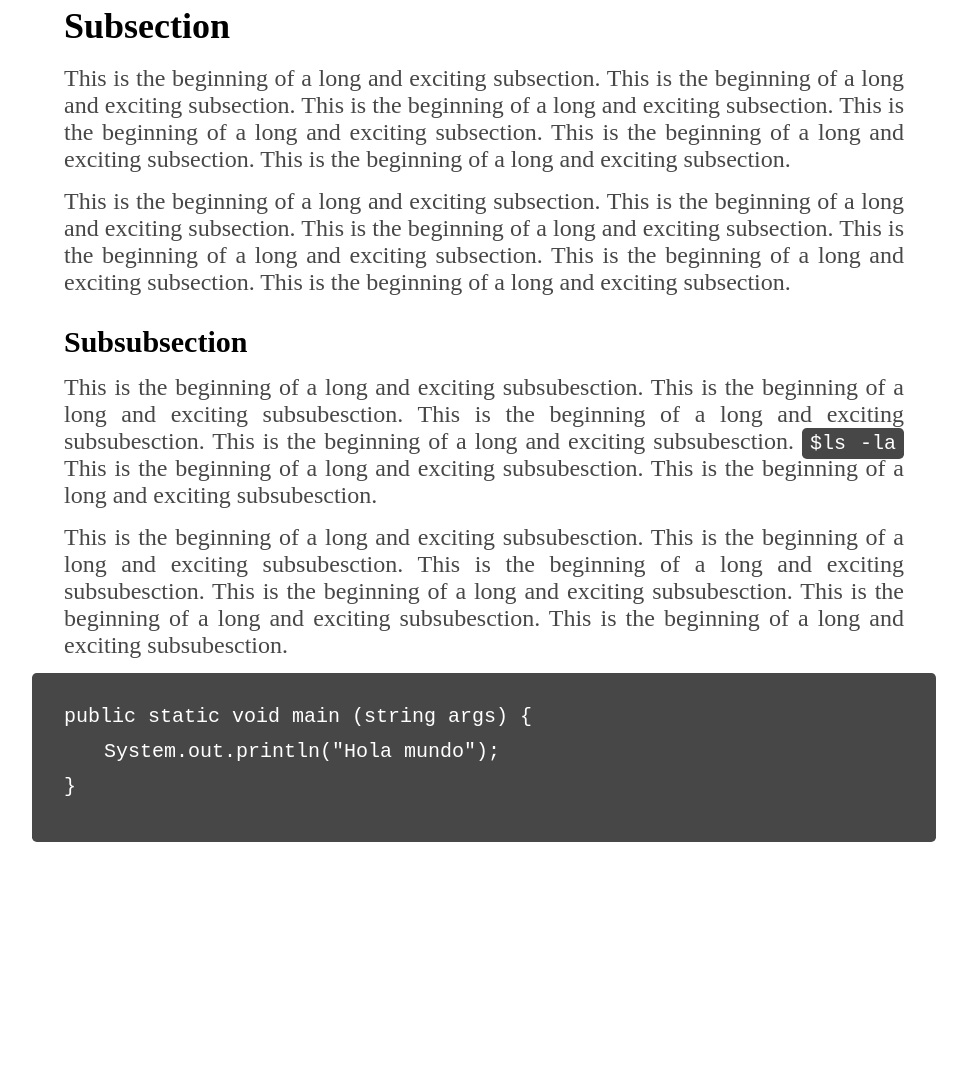
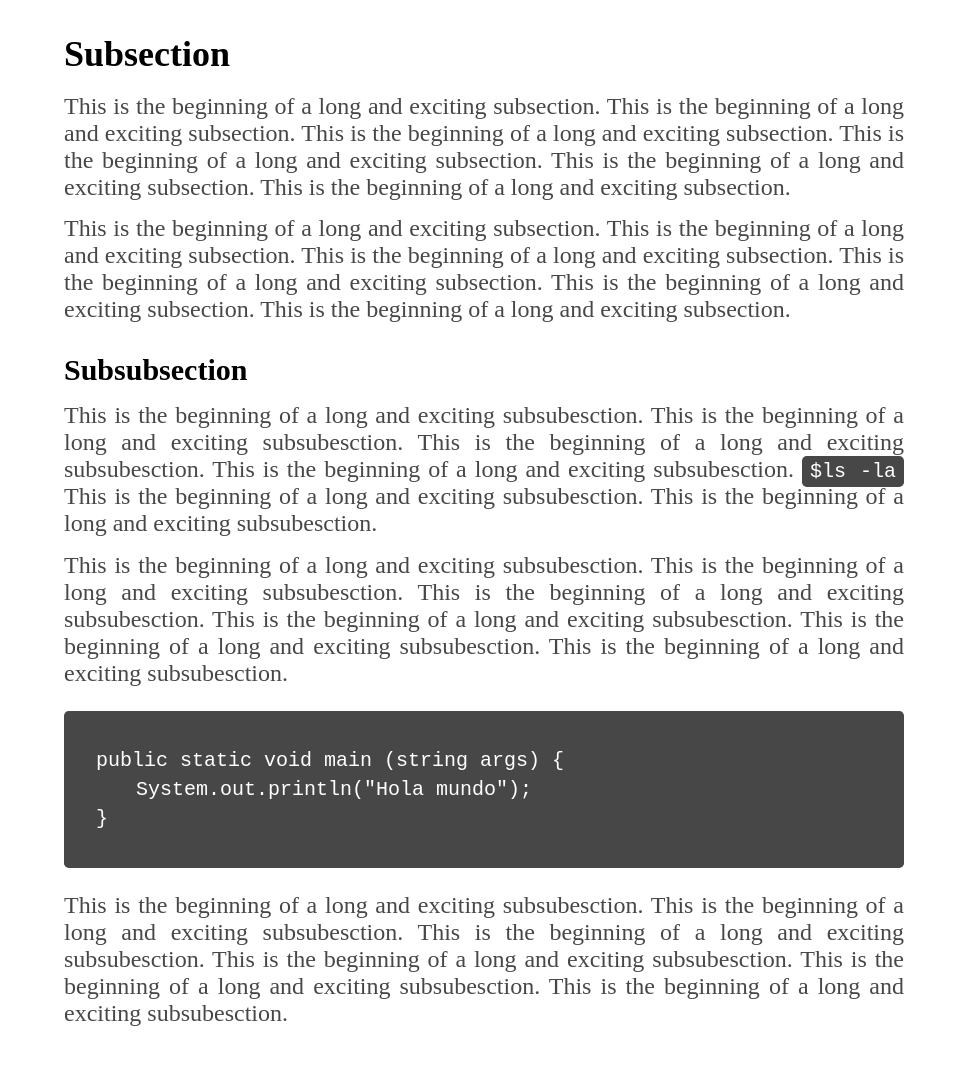
Before and after one commit to arsaes/digital-garden, a plain HTML site: page post2.html in a window 1280 px wide. Shown: the part 289-1354 px from the top of the page, without its empty margins (156-1123 px from the left). Before the commit the page ends 1155 px from the top, so only its background shows below. Drawn offline with Linux system fonts and the light colour scheme; a small style sheet from the web is missing; a web font is replaced by a local one.

Commit message:
Fix margins and flex
Fix flex behavior so text doesn't overflow.

Fix margins for the updated structure.

```diff
--- a/post2.html
+++ b/post2.html
@@ -15,6 +15,7 @@
 
 <body>
     <div class="section">
+        <div>
             <h1>First post</h1>
             <p>This is the beginning of a long and exciting journey. This is the beginning of a long and exciting
                 journey.
@@ -34,14 +35,16 @@
 
             <h3>Subsubsection</h3>
             <p>This is the beginning of a long and exciting subsubesction. This is the beginning of a long and exciting
-            subsubesction. This is the beginning of a long and exciting subsubesction. This is the beginning of a long
+                subsubesction. This is the beginning of a long and exciting subsubesction. This is the beginning of a
+                long
                 and exciting subsubesction.
                 <code>$ls -la</code>
                 This is the beginning of a long and exciting subsubesction. This is the
                 beginning of a long and exciting subsubesction.
             </p>
             <p>This is the beginning of a long and exciting subsubesction. This is the beginning of a long and exciting
-            subsubesction. This is the beginning of a long and exciting subsubesction. This is the beginning of a long
+                subsubesction. This is the beginning of a long and exciting subsubesction. This is the beginning of a
+                long
                 and exciting subsubesction. This is the beginning of a long and exciting subsubesction. This is the
                 beginning of a long and exciting subsubesction.</p>
             <div class="codeblock">
@@ -49,6 +52,12 @@
                 <p style="padding-left:2em">System.out.println("Hola mundo");</p>
                 <p>}</p>
             </div>
+            <p>This is the beginning of a long and exciting subsubesction. This is the beginning of a long and exciting
+                subsubesction. This is the beginning of a long and exciting subsubesction. This is the beginning of a
+                long
+                and exciting subsubesction. This is the beginning of a long and exciting subsubesction. This is the
+                beginning of a long and exciting subsubesction.</p>
+        </div>
     </div>
 </body>
 
--- a/styles.css
+++ b/styles.css
@@ -11,19 +11,19 @@ h6 {
 h1 {
     font-weight: 600;
     font-size: 48px;
-    margin: 0 0 0.5em 0;
+    margin: 1em 0 0.5em 0;
 }
 
 h2 {
     font-weight: 600;
     font-size: 36px;
-    margin: 0.5em 0;
+    margin: 1em 0 0.5em 0;
 }
 
 h3 {
     font-weight: 600;
     font-size: 30px;
-    margin: 0.5em 0;
+    margin: 1em 0 0.5em 0;
 }
 
 * {
@@ -34,14 +34,13 @@ h3 {
 }
 
 body {
-    padding: 1em 0 0 0;
+    padding: 0;
     margin: 0;
 }
 
 p {
     color: rgb(71, 71, 71);
-    margin: 0;
-    margin-bottom: 0.6em;
+    margin: 0.6em 0;
     text-align: justify;
     text-justify: inter-word;
 }
@@ -49,8 +48,7 @@ p {
 .section {
     padding: 1em 10%;
     display: flex;
-    flex-direction: column;
-    align-items: center;
+    justify-content: center;
 }
 
 .section > * {
@@ -91,6 +89,7 @@ code {
 .codeblock {
     background-color: rgb(71, 71, 71);
     padding: 32px;
+    margin: 24px 0;
     border-radius: 0.2rem;
 }
 
@@ -98,4 +97,5 @@ code {
     color: rgb(255, 255, 255);
     font-size: 20px;
     font-family: Hack, monospace;
+    margin: 6px 0;
 }
```
Also changed, not shown: post.html (+6 -0 lines). Lines whose indentation alone changed are shown as unchanged.
